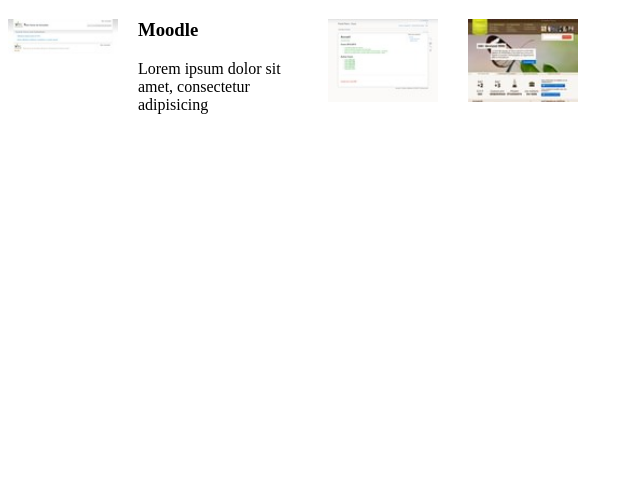
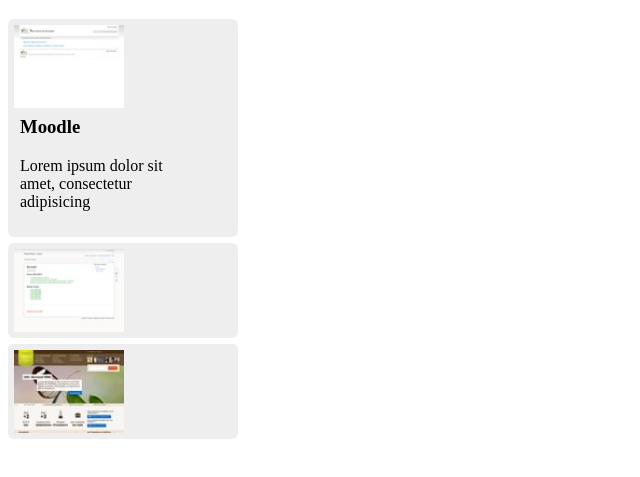
Before and after one commit to MMI-NFC-2026/sae105-r112-tp4-ori-ri, a plain HTML site: page index.html in a window 1280 px wide. Shown: the part 61-538 px from the top of the page, without its empty margins (0-640 px from the left). Drawn offline with Linux system fonts and the light colour scheme.

Commit message:
modif css pour triangle

```diff
--- a/src/css/components/accordeon.css
+++ b/src/css/components/accordeon.css
@@ -4,8 +4,9 @@
 
 .accordeon {
   display: flex;
-  gap: 30px;
-  align-items: flex-start;
+  flex-direction: column;
+  gap: 6px;
+  width: 230px;
 }
 
 .accordeon summary img {
@@ -15,7 +16,9 @@
 }
 
 details {
-  /* fermé et ouvert */
+  background: #eee;
+  border-radius: 6px;
+  padding: 6px;
 }
 
 details > summary {
@@ -29,15 +32,12 @@ details > summary::-webkit-details-marker {
 }
 
 details[open] {
-  /* ouvert : le texte passe à droite de l'image */
-  display: flex;
+  display: block;
 }
 
 details[open] > div {
-  width: 160px;
-  margin-left: 20px;
-  overflow: hidden;
-  animation: ouverture 0.5s ease;
+  width: auto;
+  padding: 8px 6px 4px;
 }
 
 details[open] > div > * {
@@ -47,8 +47,3 @@ details[open] > div > * {
 details > div h3 {
   margin-top: 0;
 }
-
-@keyframes ouverture {
-  from { width: 0; margin-left: 0; opacity: 0; }
-  to   { width: 160px; margin-left: 20px; opacity: 1; }
-}
```
